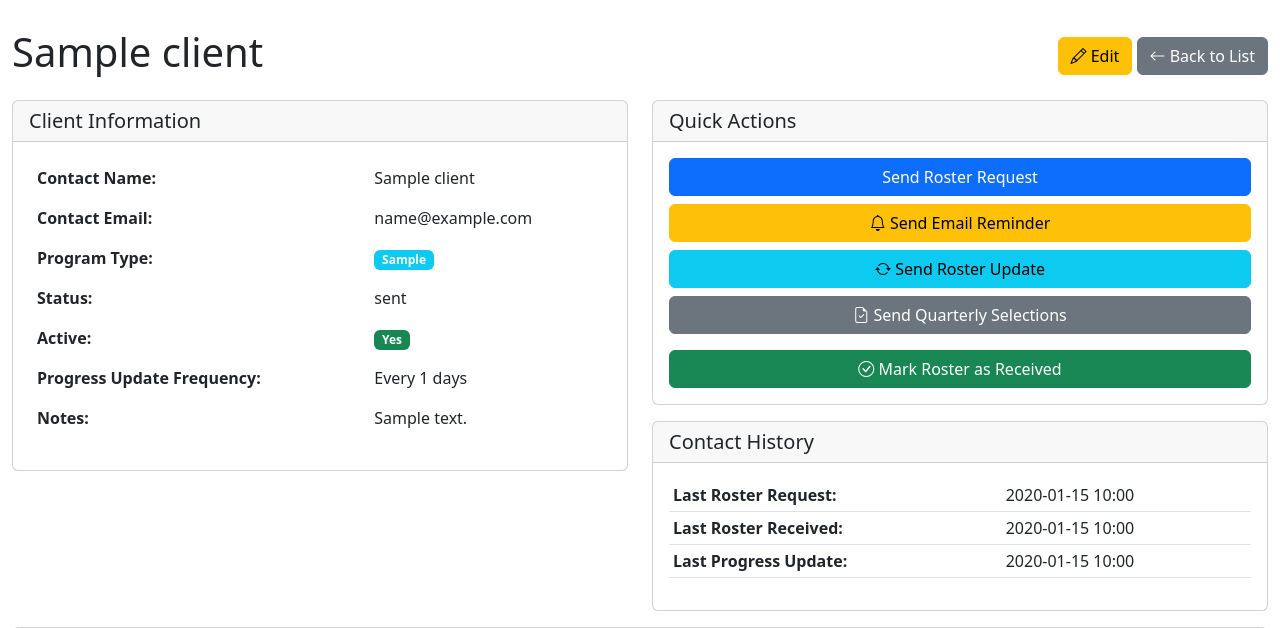
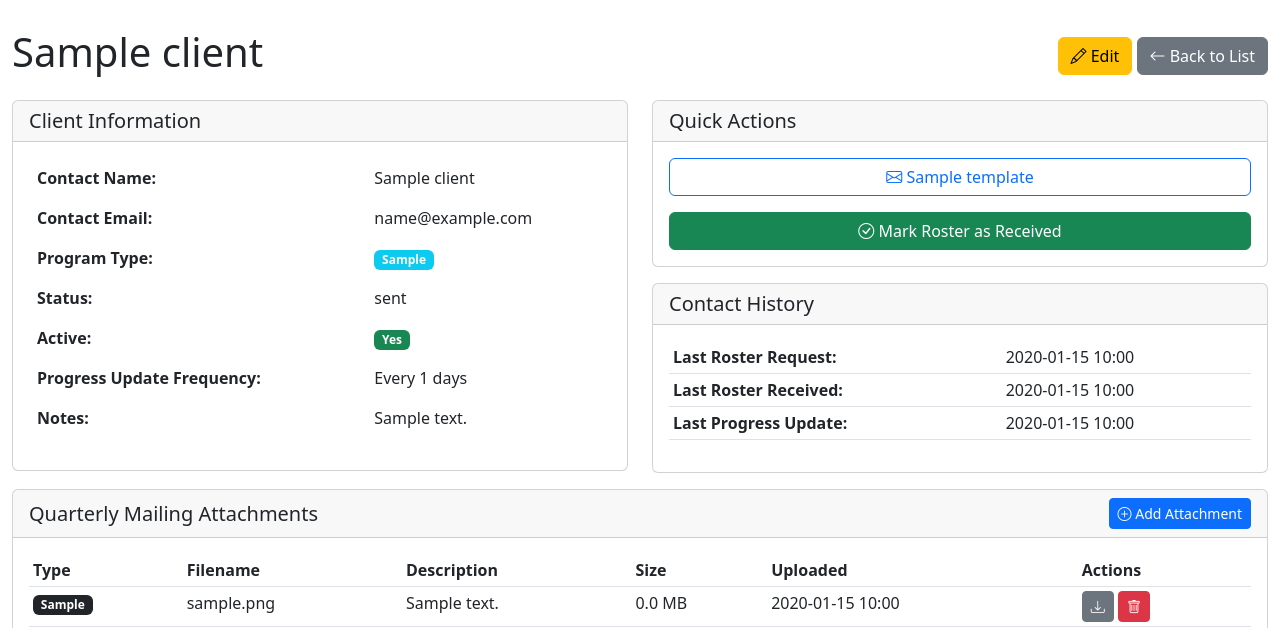
Before and after one commit to packNsnap/Random-pool, a FastAPI app: page /clients/1 in a window 1280 px wide. Shown: the part 56-684 px from the top of the page. Run offline with FastAPI, Linux system fonts and the light colour scheme; the visitor is signed in with stand-in values (Sample User, id 1); tables that the repository leaves empty hold one stand-in row (values such as "Sample post").

Commit message:
Add dynamic template management and quick actions for client communication
Integrate dynamic email template rendering and management, enabling users to add/delete templates, and display them as quick actions on the client dashboard with distinct styling and icons.

Replit-Commit-Author: Agent
Replit-Commit-Session-Id: 77d187f3-610d-43a3-bc20-614b7505431f
Replit-Commit-Checkpoint-Type: intermediate_checkpoint
Replit-Commit-Event-Id: 6d359925-3677-474c-96a2-05e2c12a08cc
Replit-Commit-Screenshot-Url: https://storage.googleapis.com/screenshot-production-us-central1/2f23edb6-68a7-46dc-943d-7637cd790775/77d187f3-610d-43a3-bc20-614b7505431f/FgQMYIF

```diff
--- a/main.py
+++ b/main.py
@@ -158,6 +158,7 @@ async def client_detail(
 
     rosters = sorted(client.rosters, key=lambda r: r.received_at, reverse=True)
     email_logs = db.query(EmailLog).filter(EmailLog.client_id == client_id).order_by(EmailLog.sent_at.desc()).limit(10).all()
+    active_templates = db.query(EmailTemplate).filter(EmailTemplate.active == True).all()
 
     return templates.TemplateResponse("client_detail.html", {
         "request": request,
@@ -165,7 +166,8 @@ async def client_detail(
         "client": client,
         "rosters": rosters,
         "email_logs": email_logs,
-        "current_quarter": get_current_quarter()
+        "current_quarter": get_current_quarter(),
+        "active_templates": active_templates
     })
 
 @app.get("/clients/{client_id}/edit", response_class=HTMLResponse)
--- a/templates/client_detail.html
+++ b/templates/client_detail.html
@@ -74,31 +74,29 @@
                 <h5 class="mb-0">Quick Actions</h5>
             </div>
             <div class="card-body">
-                <form method="post" action="/clients/{{ client.id }}/send_roster_request" class="mb-2">
-                    <button type="submit" class="btn btn-primary w-100">
-                        <i class="bi bi-envelope-send"></i> Send Roster Request
+                {% for template in active_templates %}
+                <form method="post" action="/clients/{{ client.id }}/send_email/{{ template.id }}" class="mb-2">
+                    <button type="submit" class="btn
+                        {% if template.template_type == 'roster_request' %}btn-primary
+                        {% elif template.template_type == 'follow_up' %}btn-warning
+                        {% elif template.template_type == 'progress_update' %}btn-info
+                        {% elif template.template_type == 'quarterly_selections' %}btn-secondary
+                        {% elif template.template_type == 'testing_report' %}btn-success
+                        {% else %}btn-outline-primary
+                        {% endif %} w-100">
+                        <i class="bi
+                            {% if template.template_type == 'roster_request' %}bi-envelope-send
+                            {% elif template.template_type == 'follow_up' %}bi-bell
+                            {% elif template.template_type == 'progress_update' %}bi-arrow-repeat
+                            {% elif template.template_type == 'quarterly_selections' %}bi-file-earmark-check
+                            {% elif template.template_type == 'testing_report' %}bi-clipboard-data
+                            {% else %}bi-envelope
+                            {% endif %}"></i> {{ template.name }}
                     </button>
                 </form>
+                {% endfor %}
 
-                <form method="post" action="/clients/{{ client.id }}/send_reminder" class="mb-2">
-                    <button type="submit" class="btn btn-warning w-100">
-                        <i class="bi bi-bell"></i> Send Email Reminder
-                    </button>
-                </form>
-
-                <form method="post" action="/clients/{{ client.id }}/send_update" class="mb-2">
-                    <button type="submit" class="btn btn-info w-100">
-                        <i class="bi bi-arrow-repeat"></i> Send Roster Update
-                    </button>
-                </form>
-
-                <form method="post" action="/clients/{{ client.id }}/send_quarterly_selections" class="mb-3">
-                    <button type="submit" class="btn btn-secondary w-100">
-                        <i class="bi bi-file-earmark-check"></i> Send Quarterly Selections
-                    </button>
-                </form>
-
-                <button type="button" class="btn btn-success w-100" data-bs-toggle="modal" data-bs-target="#markRosterModal">
+                <button type="button" class="btn btn-success w-100 mt-2" data-bs-toggle="modal" data-bs-target="#markRosterModal">
                     <i class="bi bi-check-circle"></i> Mark Roster as Received
                 </button>
             </div>
--- a/templates/templates.html
+++ b/templates/templates.html
@@ -50,6 +50,11 @@
                                     <a href="/templates/{{ template.id }}/edit" class="btn btn-sm btn-warning">
                                         <i class="bi bi-pencil"></i> Edit
                                     </a>
+                                    <form method="post" action="/templates/{{ template.id }}/delete" style="display:inline;">
+                                        <button type="submit" class="btn btn-sm btn-danger" onclick="return confirm('Delete this template? This cannot be undone.')">
+                                            <i class="bi bi-trash"></i> Delete
+                                        </button>
+                                    </form>
                                 </td>
                             </tr>
                             {% endfor %}
```
